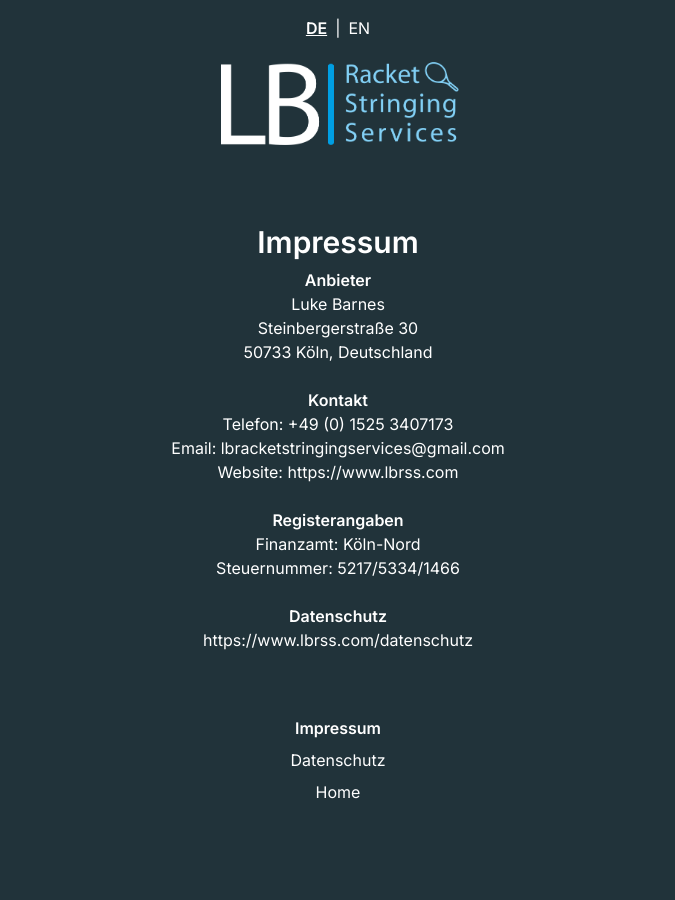
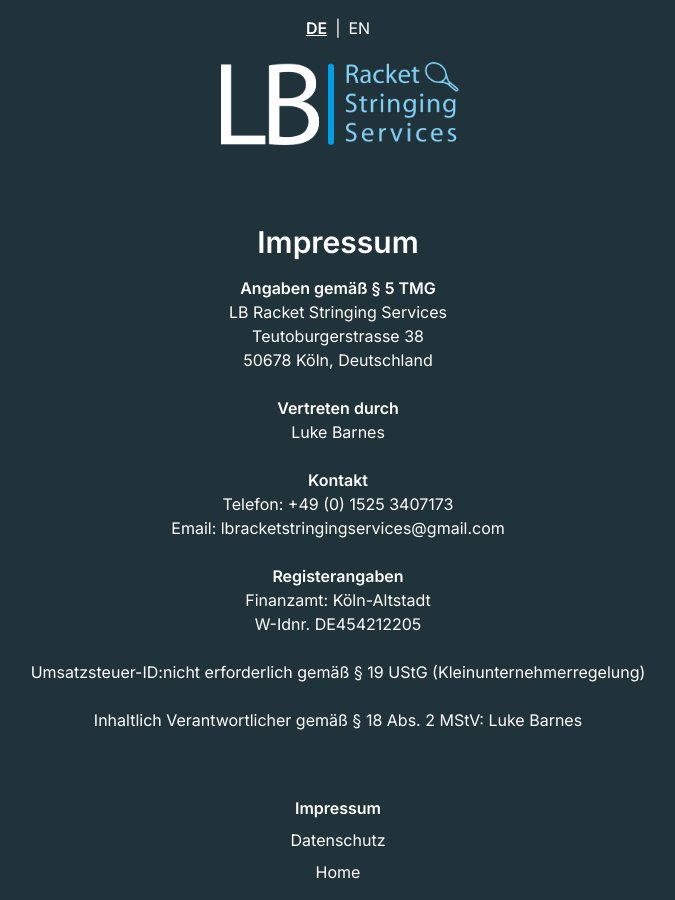
Before and after one commit to kjhgithub/lbrss2, a Next.js app: page /lbrss2/impressum in a window 1280 px wide. Shown: the whole page, without its empty margins (302-977 px from the left). Before the commit the page ends 820 px from the top, so only its background shows below. Built offline with nearby package versions, Linux system fonts and the light colour scheme.

Commit message:
Impressum DE

```diff
--- a/app/impressum/page.tsx
+++ b/app/impressum/page.tsx
@@ -9,7 +9,7 @@
     <>
       {lang === "en" ? (
         <div className="my-6 flex flex-col justify-center items-center text-center">
-          <h1 className="text-3xl font-semibold mb-2">Legal Notice</h1>
+          <h1 className="text-3xl font-semibold mb-4">Legal Notice</h1>
           <span className="font-semibold">
             Information according to § 5 TMG
           </span>
@@ -39,28 +39,31 @@
           </span>
         </div>
       ) : (
-        <div className="my-6 flex flex-col justify-center items-center">
-          <h1 className="text-3xl font-semibold mb-2">Impressum</h1>
-          <span className="font-semibold">Anbieter</span>
+        <div className="my-6 flex flex-col justify-center items-center text-center">
+          <h1 className="text-3xl font-semibold mb-4">Impressum</h1>
+          <span className="font-semibold">Angaben gemäß § 5 TMG</span>
+          <span className="">LB Racket Stringing Services</span>
+          <span className="">Teutoburgerstrasse 38</span>
+          <span className="">50678 Köln, Deutschland</span>
+
+          <span className="font-semibold mt-6">Vertreten durch</span>
           <span className="">Luke Barnes</span>
-          <span className="">Steinbergerstraße 30</span>
-          <span className="">50733 K&ouml;ln, Deutschland</span>
+
           <span className="font-semibold mt-6">Kontakt</span>
           <span className="">Telefon: +49 (0) 1525 3407173</span>
           <span className="">Email: lbracketstringingservices@gmail.com</span>
-          <span className="">
-            Website:{" "}
-            <Link href="/" className="hover:underline">
-              https://www.lbrss.com
-            </Link>
+
+          <span className="font-semibold mt-6">Registerangaben</span>
+          <span className="">Finanzamt: Köln-Altstadt</span>
+          <span className="">W-Idnr. DE454212205</span>
+
+          <span className="mt-6">
+            Umsatzsteuer-ID:nicht erforderlich gemäß § 19 UStG
+            (Kleinunternehmerregelung)
           </span>
-          <span className="font-semibold mt-6">Registerangaben</span>
-          <span className="">Finanzamt: Köln-Nord</span>
-          <span className="">Steuernummer: 5217/5334/1466</span>
-          <span className="font-semibold mt-6">Datenschutz</span>
-          <Link href="/datenschutz" className="hover:underline">
-            https://www.lbrss.com/datenschutz
-          </Link>
+          <span className="mt-6">
+            Inhaltlich Verantwortlicher gemäß § 18 Abs. 2 MStV: Luke Barnes
+          </span>
         </div>
       )}
     </>
```
